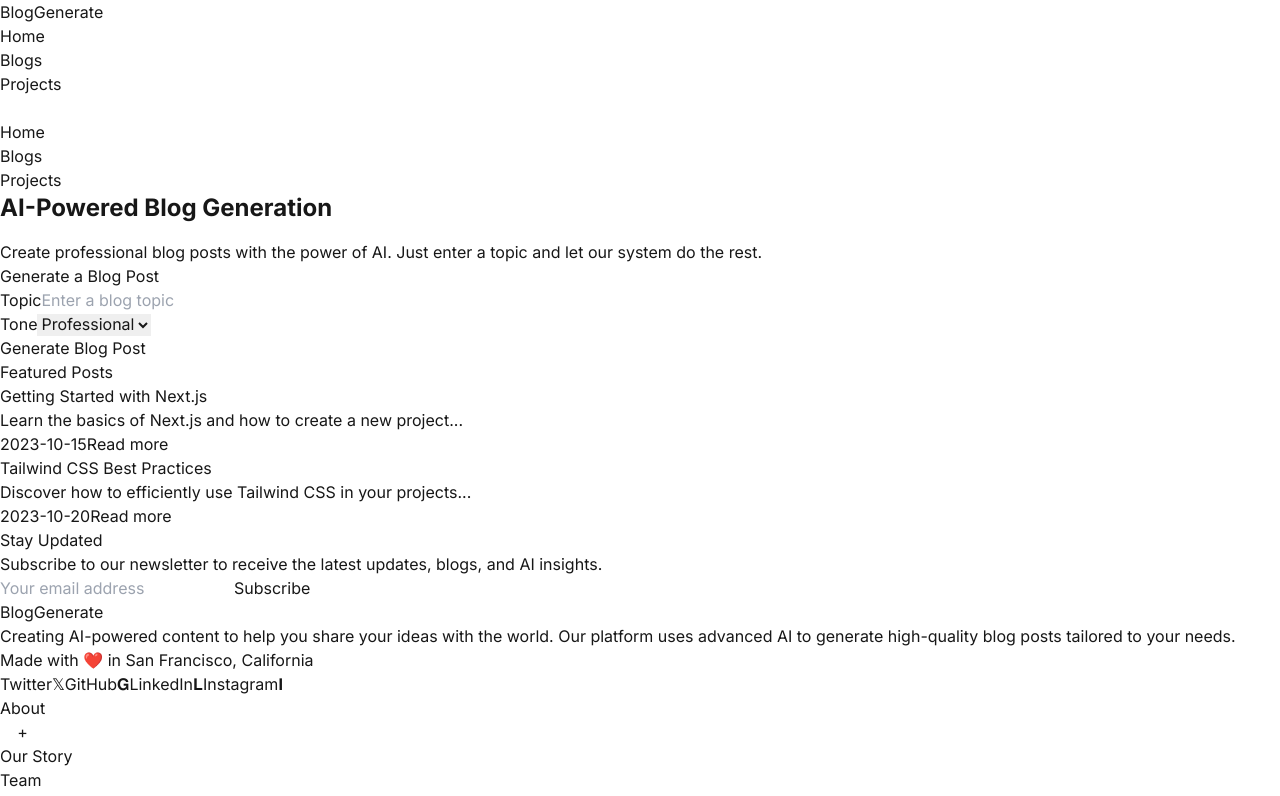
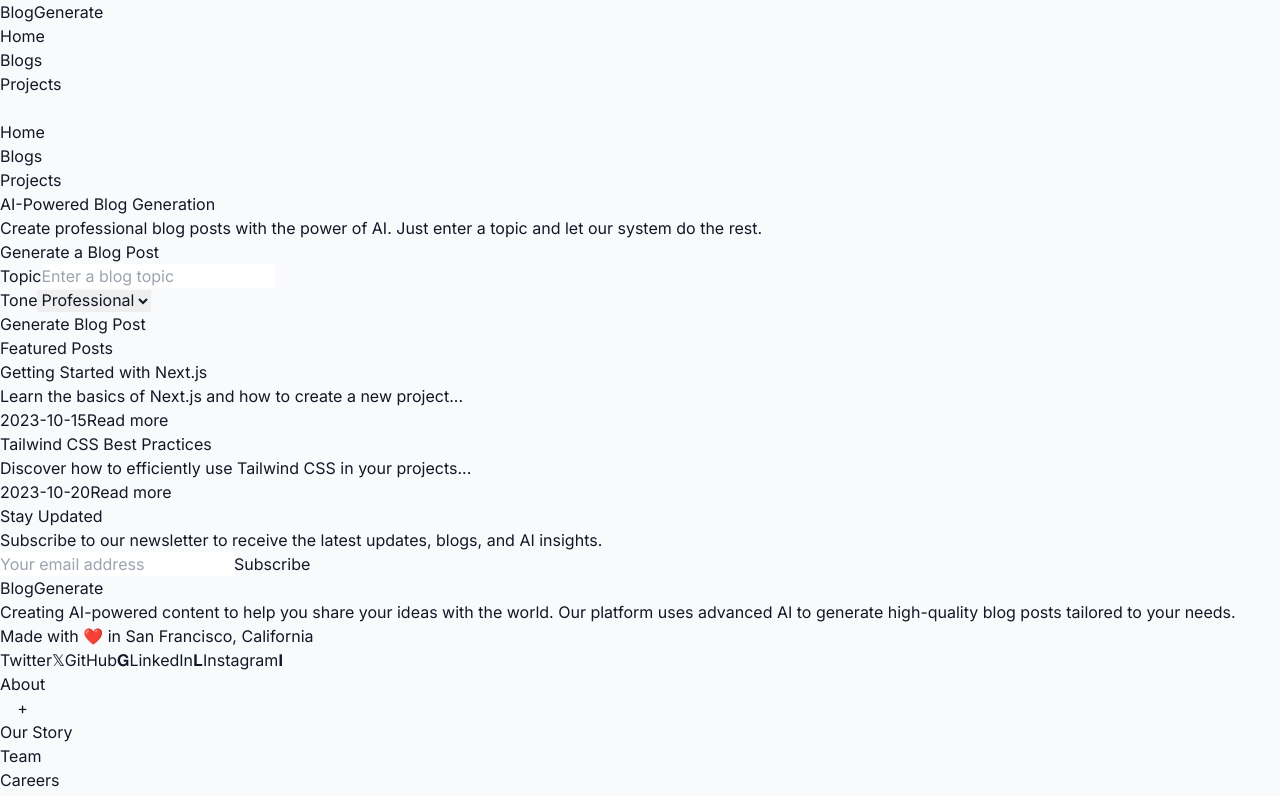
Before and after one commit to johndao1005/BlogGenerate, a Next.js app: page / in a window 1280 px wide. Shown: the top 796 px of the page. Built offline with nearby package versions, Linux system fonts and the light colour scheme.

Commit message:
update the tailwind style

```diff
--- a/src/app/globals.css
+++ b/src/app/globals.css
@@ -1,14 +1,15 @@
-
+/* eslint-disable */
 @tailwind base;
 @tailwind components;
 @tailwind utilities;
-
+/* eslint-enable */
 :root {
   --background: #ffffff;
   --foreground: #171717;
 }
 
-@theme inline {
+/* Removed invalid @theme rule */
+:root {
   --color-background: var(--background);
   --color-foreground: var(--foreground);
   --font-sans: var(--font-geist-sans);
@@ -22,18 +23,9 @@
   }
 }
 
-body {
-  background: var(--background);
-  color: var(--foreground);
-  font-family: Arial, Helvetica, sans-serif;
-}
-
-/* Custom global styles */
+/* Keep only one body style definition */
 @layer base {
   body {
-    @apply bg-gray-50;
-  }
-  h1 {
-    @apply text-2xl font-bold mb-4;
+    @apply bg-gray-50 dark:bg-gray-900 text-gray-900 dark:text-gray-100 font-sans;
   }
 }
```
